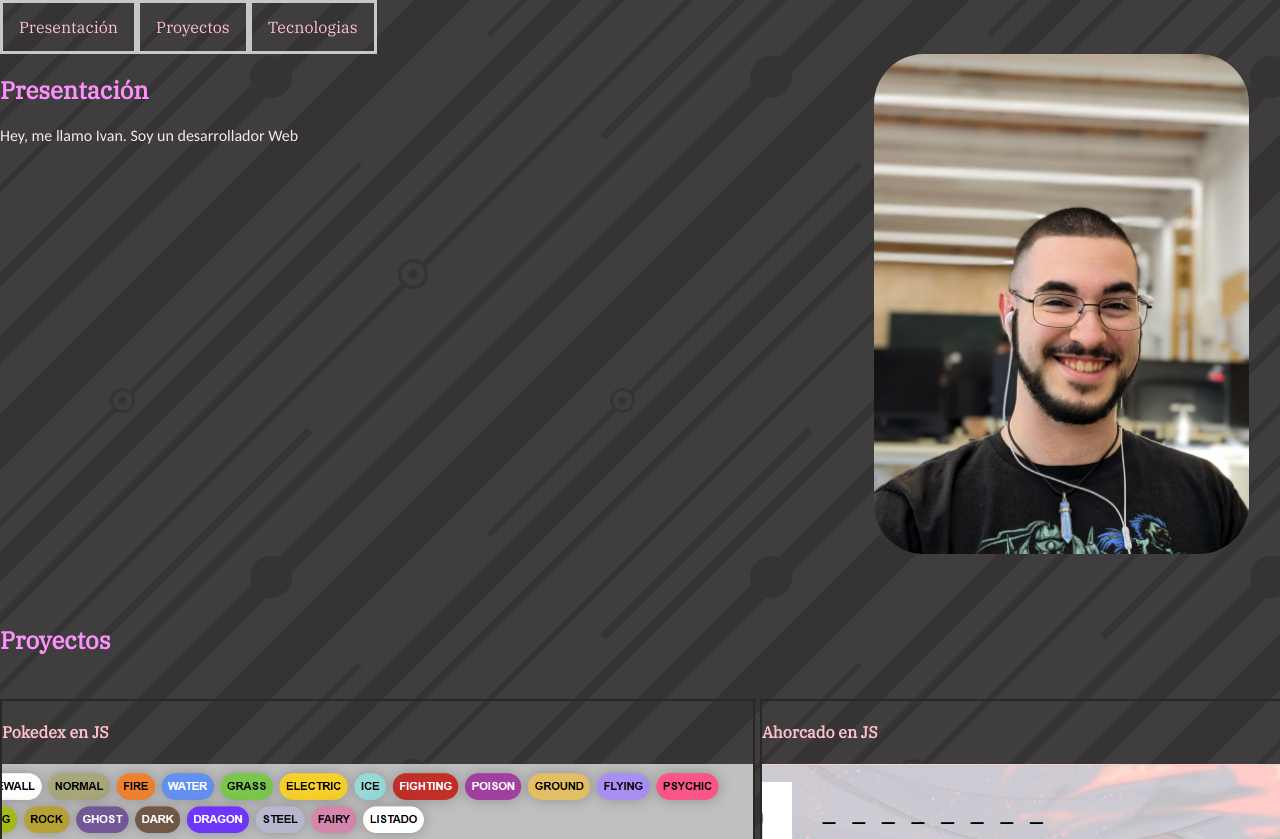
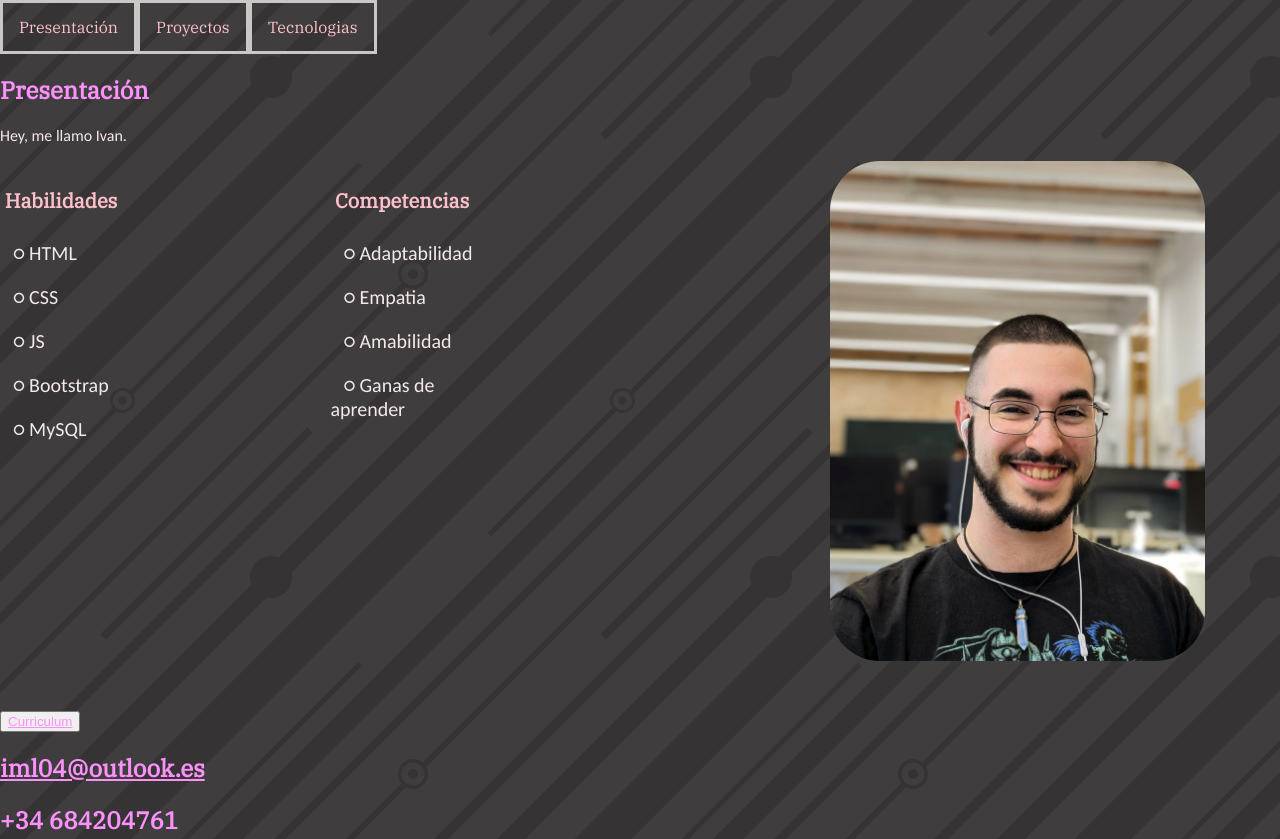
Before and after one commit to Cleo079/Cleo079.github.io, a plain HTML site: page index.html in a window 1280 px wide. Shown: the top 839 px of the page. Drawn offline with Linux system fonts and the light colour scheme.

Commit message:
Add files via upload

```diff
--- a/index.html
+++ b/index.html
@@ -4,7 +4,7 @@
     <meta charset="UTF-8">
     <meta name="viewport" content="width=device-width, initial-scale=1.0">
     <meta name="description" content="Buenaaaaas!!!!!!!!!">
-    <link rel="shortcut icon" href="../images/Eevee_inicial_icono.png" type="image/x-icon">
+    <link rel="shortcut icon" href="./images/Eevee_inicial_icono.png" type="image/x-icon">
     <link rel="stylesheet" href="styles.css">
     <title>Portafolios</title>
 </head>
@@ -21,10 +21,32 @@
     <div id="presentacion">
         <div>
             <h2>Presentación</h2>
-            <p>Hey, me llamo Ivan. Soy un desarrollador Web</p>
-        </div>
-        <div id="photo-container">
-            <img src="../images/Maine_Gutten_Photo.webp" alt="My_Image.jpeg" id="mainePhoto">
+            <p>Hey, me llamo Ivan.</p>
+            <div class="contenedor">
+                <div class="seccion skills">
+                    <h4> Habilidades</h4>
+                    <p>   ○ HTML</p>
+                    <p>   ○ CSS</p>
+                    <p>   ○ JS</p>
+                    <p>   ○ Bootstrap</p>
+                    <p>   ○ MySQL</p>
+                </div>
+                <div class="seccion softskills">
+                    <h4> Competencias</h4>
+                    <p>   ○ Adaptabilidad</p>
+                    <p>   ○ Empatia</p>
+                    <p>   ○ Amabilidad</p>
+                    <p>   ○ Ganas de aprender</p>
+                </div>
+                <div class="seccion">
+                    <div id="photo-container">
+                        <img src="./images/Maine_Gutten_Photo.webp" alt="My_Image.jpeg" id="mainePhoto">
+                    </div>
+                </div>
+            </div>
+            <button><a class="presen botton" href="./images/Curricúlum Vitae.pdf" target="_blank">Curriculum</a></button>
+            <h2><a class="presen" href="mailto: iml04@outlook.es" target="_blank">iml04@outlook.es</a></h2>
+            <h2 class="presen">+34 684204761</h2>
         </div>
     </div>
     <div id="proyectos">
@@ -35,14 +57,14 @@
             <div class="proyecto">
                 <h4>Pokedex en JS</h4>
                 <a href="https://cleo079.github.io/PokedexInJavaScript/">
-                    <img src="../images/pokedex_image.webp" alt="Pokedex_Image">
+                    <img src="./images/pokedex_image.webp" alt="Pokedex_Image">
                 </a>
                 <p>Este proyecto fue realizado en JS haciendo llamadas a la PokeAPI.</p>
             </div>
             <div class="proyecto">
                 <h4>Ahorcado en JS</h4>
                 <a href="https://cleo079.github.io/HangedMan_In_JavaScript/">
-                    <img src="../images/hanged_image.webp" alt="Pokedex_Image">
+                    <img src="./images/hanged_image.webp" alt="Pokedex_Image">
                 </a>
                 <p>Este proyecto fue realizado en JS utilizando el localStorage.</p>
             </div>
@@ -51,16 +73,16 @@
             <div class="proyecto">
                 <h4>Proyecto de Laia</h4>
                 <a href="https://github.com/Cleo079/LaiaProject">
-                    <img src="../images/laiaproject_image.webp" alt="Pokedex_Image">
+                    <img src="./images/laiaproject_image.webp" alt="Pokedex_Image">
                 </a>
-                <p>Este proyecto fue realizado usando un StoryTelling por niños pequeños.</p>
+                <p>Este proyecto fue realizado en PHP y JS usando un StoryTelling por niños pequeños.</p>
             </div>
             <div class="proyecto">
                 <h4>Colecciones en PHP</h4>
                 <a href="">
-                    <img src="../images/colectionsphp_image.webp" alt="Pokedex_Image">
+                    <img src="./images/colectionsphp_image.webp" alt="Pokedex_Image">
                 </a>
-                <p>Este proyecto fue realizado en PHP, inspiradas en las cartas Magic</p>
+                <p>Este proyecto fue realizado en PHP y Bootstrap, con tarjetas inspiradas en las cartas Magic.</p>
             </div>
         </div>
     </div>
@@ -69,9 +91,9 @@
             <h2>Tecnologias</h2>
         </div>
         <div id="imgs">
-            <span><img src="../images/skill-icons--html.svg" alt="HTML" class="tecnologiasImg"></span>
-            <span><img src="../images/skill-icons--css.svg" alt="CSS" class="tecnologiasImg"></span>
-            <span><img src="../images/skill-icons--javascript.svg" alt="JavaScript" class="tecnologiasImg"></span>
+            <span><img src="./images/skill-icons--html.svg" alt="HTML" class="tecnologiasImg"></span>
+            <span><img src="./images/skill-icons--css.svg" alt="CSS" class="tecnologiasImg"></span>
+            <span><img src="./images/skill-icons--javascript.svg" alt="JavaScript" class="tecnologiasImg"></span>
         </div>
     </div>
     <footer>
@@ -82,17 +104,17 @@
             </a>
         </div>
         <div id="conexiones">
-            <a href="../images/FOL_AUTOAVALUACIÓ ALUMNE.pdf" target="_blank">
-                <img src="../images/streamline--business-user-curriculum-solid.svg" alt="CV_Icon"
+            <a href="../images/Curricúlum Vitae.pdf" target="_blank">
+                <img src="./images/streamline--business-user-curriculum-solid.svg" alt="CV_Icon"
                 width="50px"></a>
             <a href="https://github.com/Cleo079" target="_blank">
-                <img src="../images/mdi--github.svg" alt="Github_Icon"
+                <img src="./images/mdi--github.svg" alt="Github_Icon"
                 width="50px"></a>
-            <a href="mailto: ivan.martinezllansana@gmail.com">
-                <img src="../images/material-symbols--mail.svg" alt="Mail_Icon"
+            <a href="mailto: iml04@outlook.es">
+                <img src="./images/material-symbols--mail.svg" alt="Mail_Icon"
                 width="50px"></a>
             <a href="">
-                <img src="../images/mdi--linkedin.svg" alt="Linkedin_Icon"
+                <img src="./images/mdi--linkedin.svg" alt="Linkedin_Icon"
                 width="50px">
             </a>
             </a>
--- a/styles.css
+++ b/styles.css
@@ -5,20 +5,21 @@
     --colorRaisin-black: #2A2727;
     --colorPink: #FFC0CB;
     --colorTransparent: transparent;
+    --backgroundImage: url("./images/container_bg.png");
 }
 
 @font-face {
     font-family: Carlito;
-    src: url("../fonts/Carlito-Regular.ttf");
+    src: url("./fonts/Carlito-Regular.ttf");
 }
 
 @font-face{
     font-family: "IBM-Plex-Serif";
-    src: url("../fonts/IBMPlexSerif-Regular.ttf");
+    src: url("./fonts/IBMPlexSerif-Regular.ttf");
 }
 
 body{
-    background: var(--colorRaisin-black) url(../images/container_bg.png);
+    background: var(--colorRaisin-black) var(--backgroundImage);
     margin: 0;
     padding: 0;
 }
@@ -30,6 +31,9 @@ h4{
 header{
     display: flex;
     flex-direction: row;
+}
+ol{
+    list-style-type: circle;
 }
 ul{
     list-style-type: none;
@@ -67,6 +71,18 @@ li a:hover{
     color: var(--colorViolet);
     font-family: IBM-Plex-Serif;
 }
+
+.contenedor{
+    display: flex;
+    gap: 180px;
+    justify-content: space-around;
+    font-size: 20px;
+}
+
+.seccion{
+    width: 90%;
+}
+
 #photo-container {
     height: 500px;
     width: 375px;
@@ -84,6 +100,14 @@ li a:hover{
     cursor: none;
     transform: scale(1.1);
     transition: all .3s ease-in;
+}
+
+.presen{
+    color: var(--colorViolet);
+}
+
+.botton{
+    width: 250px;
 }
 
 #proyectos{
```
